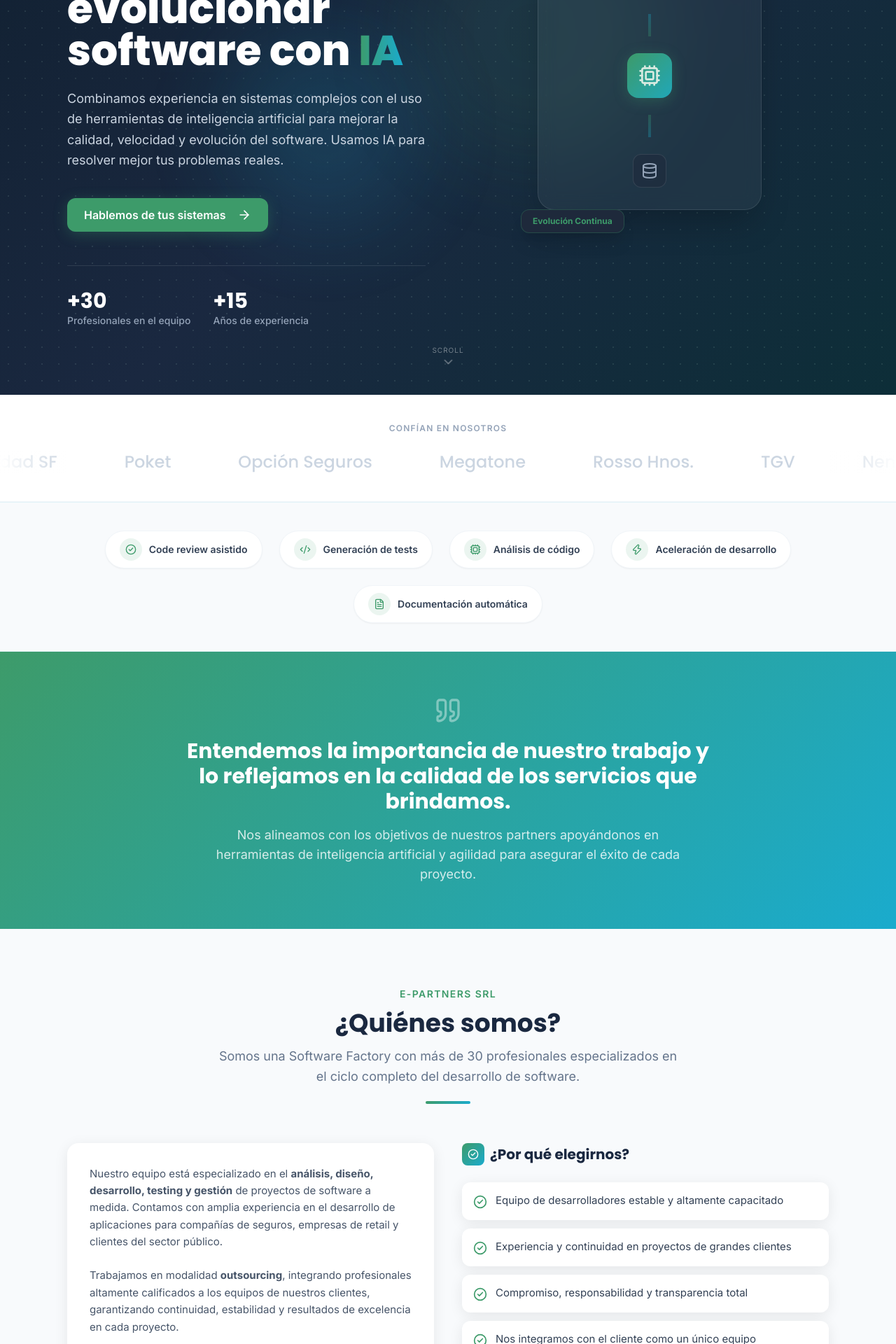
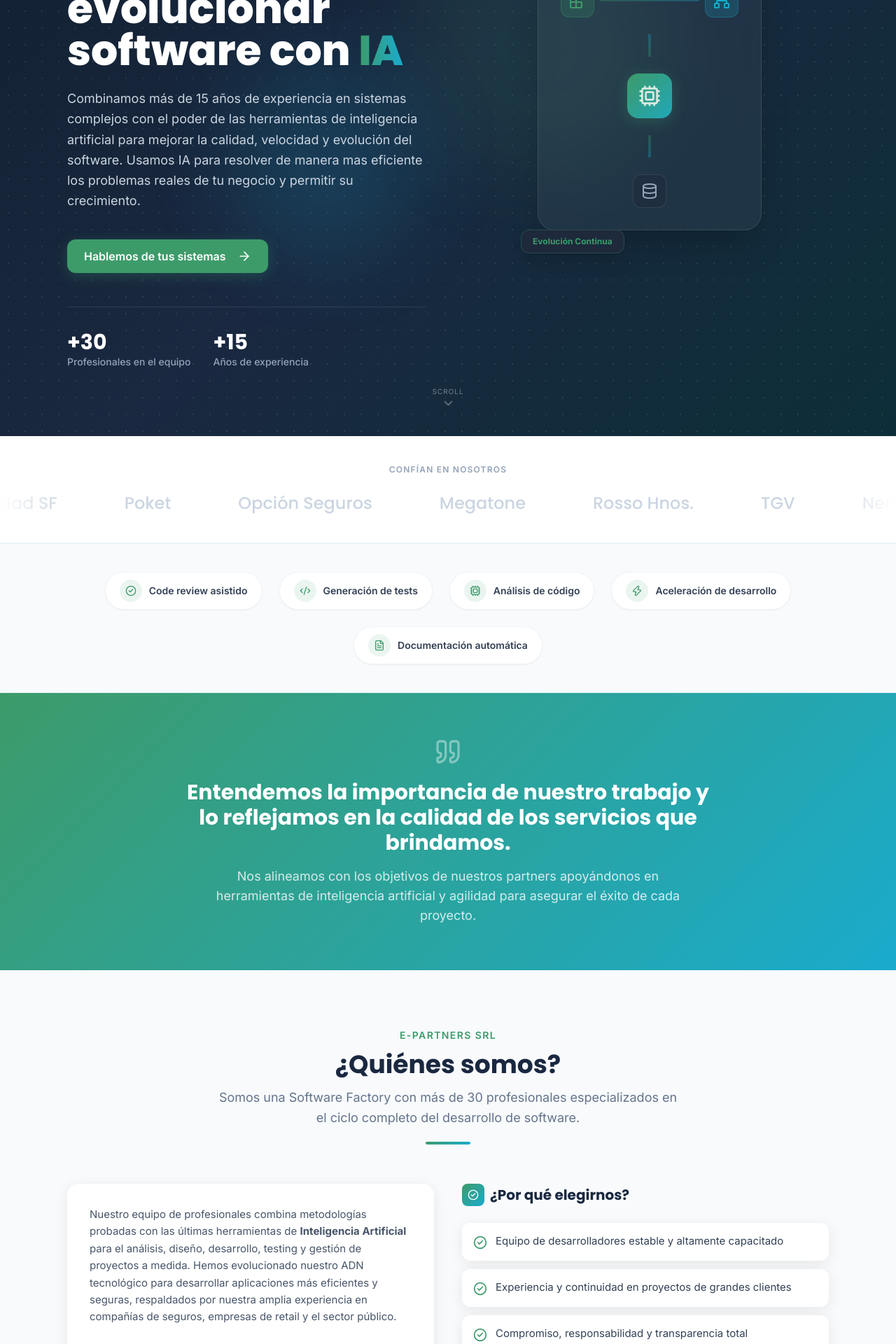
Before and after one commit to cabaljoaquin/e-partners-web, a React (Vite) app in the folder web-app/: page / in a window 1280 px wide. Shown: the part 380-2300 px from the top of the page at 70% size. Built offline with nearby package versions, Linux system fonts and the light colour scheme.

Commit message:
Actualizar copy de la web para enfocar el mensaje en Inteligencia Artificial y optimización

```diff
--- a/web-app/src/components/home/About.jsx
+++ b/web-app/src/components/home/About.jsx
@@ -40,10 +40,10 @@ export default function About() {
           <ScrollReveal delay={0.1}>
             <div className="bg-white rounded-2xl p-8 shadow-card">
               <p className="text-slate-600 leading-relaxed mb-6 text-[15px]">
-                Nuestro equipo está especializado en el <strong>análisis, diseño, desarrollo, testing y gestión</strong> de proyectos de software a medida. Contamos con amplia experiencia en el desarrollo de aplicaciones para compañías de seguros, empresas de retail y clientes del sector público.
+                Nuestro equipo de profesionales combina metodologías probadas con las últimas herramientas de <strong>Inteligencia Artificial</strong> para el análisis, diseño, desarrollo, testing y gestión de proyectos a medida. Hemos evolucionado nuestro ADN tecnológico para desarrollar aplicaciones más eficientes y seguras, respaldados por nuestra amplia experiencia en compañías de seguros, empresas de retail y el sector público.
               </p>
               <p className="text-slate-600 leading-relaxed text-[15px]">
-                Trabajamos en modalidad <strong>outsourcing</strong>, integrando profesionales altamente calificados a los equipos de nuestros clientes, garantizando continuidad, estabilidad y resultados de excelencia en cada proyecto.
+                Trabajamos en modalidad <strong>outsourcing</strong>, integrando talento altamente calificado y potenciado por IA directamente a los equipos de nuestros clientes. Esta sinergia entre experiencia humana y tecnología de vanguardia nos permite garantizar continuidad, mayor velocidad de entrega y resultados de excelencia en cada proyecto.
               </p>
               <div className="grid grid-cols-3 gap-4 mt-8 pt-8 border-t border-slate-100">
                 {STATS.map((stat) => (
--- a/web-app/src/components/home/Hero.jsx
+++ b/web-app/src/components/home/Hero.jsx
@@ -47,7 +47,7 @@ export default function Hero() {
             variants={itemVariants}
             className="text-slate-300 text-lg leading-relaxed max-w-xl mb-10"
           >
-            Combinamos experiencia en sistemas complejos con el uso de herramientas de inteligencia artificial para mejorar la calidad, velocidad y evolución del software. Usamos IA para resolver mejor tus problemas reales.
+            Combinamos más de 15 años de experiencia en sistemas complejos con el poder de las herramientas de inteligencia artificial para mejorar la calidad, velocidad y evolución del software. Usamos IA para resolver de manera mas eficiente los problemas reales de tu negocio y permitir su crecimiento.
           </motion.p>
 
           <motion.div variants={itemVariants}>
--- a/web-app/src/data/pillars.js
+++ b/web-app/src/data/pillars.js
@@ -44,7 +44,7 @@ export const PILLARS = [
       "Desarrollo backend/frontend",
       "Integración con sistemas existentes",
     ],
-    aiBoost: "Generación asistida de código, aceleración del desarrollo, mejora en testing y calidad.",
+    aiBoost: "Programación asistida y automatización de pruebas para acortar el time-to-market y entregar software robusto desde el día 1.",
     result: "Soluciones robustas desde el primer día.",
   },
   {
```
